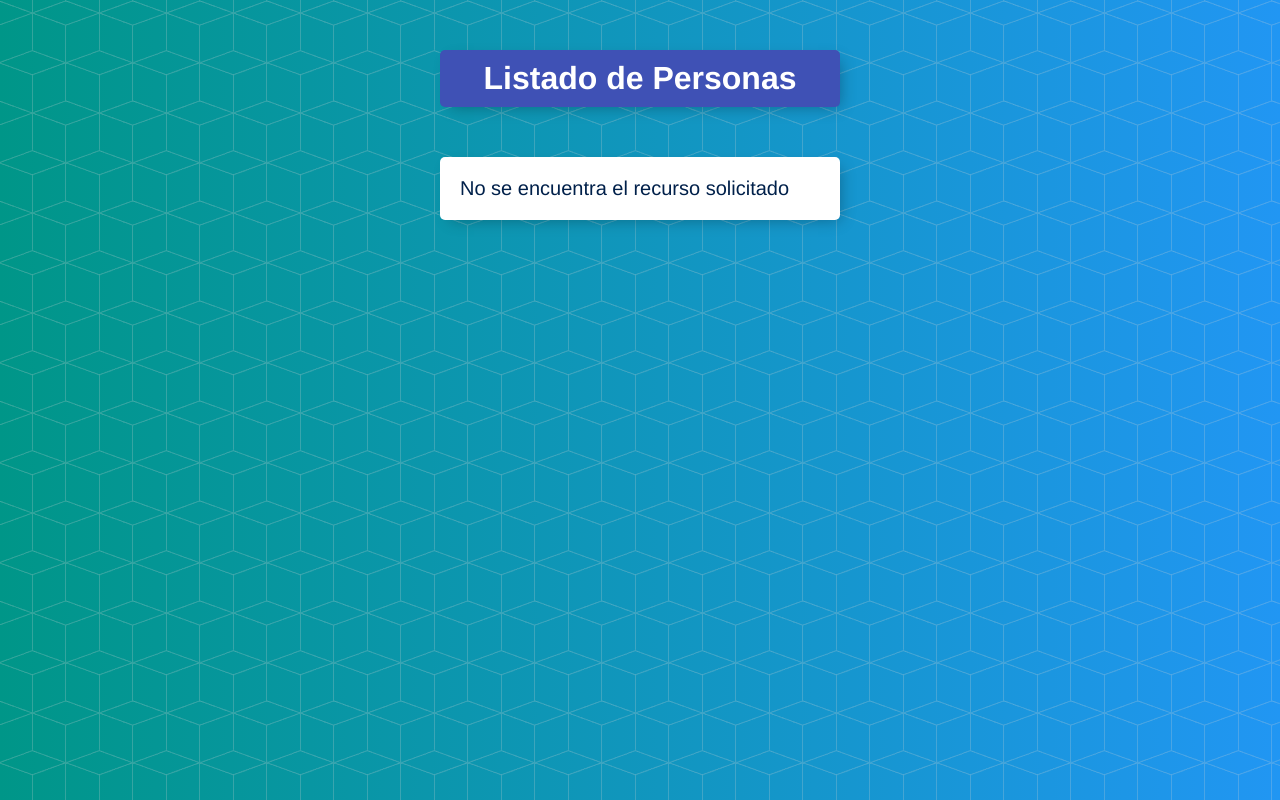
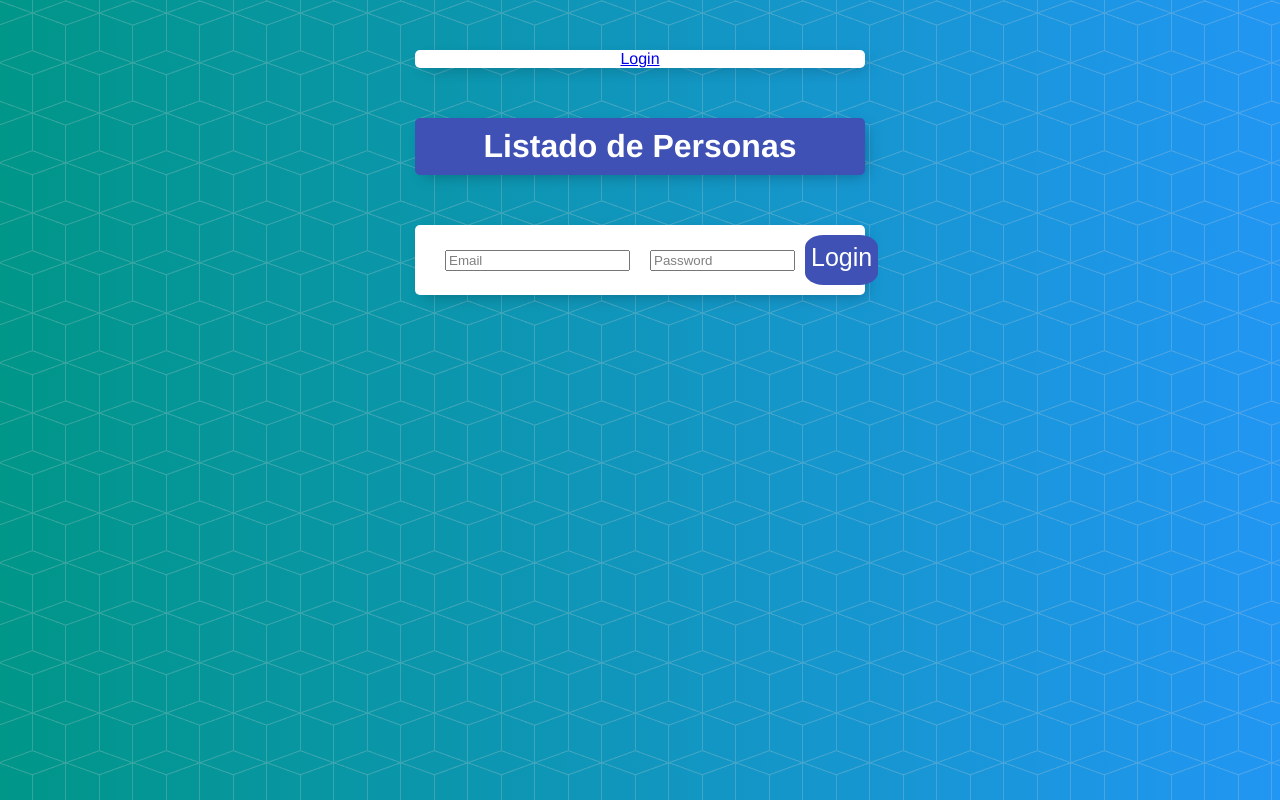
Before and after one commit to diego-leguizamon/listadoPersonas, an Angular app: page /login in a window 1280 px wide. Shown: the top 800 px of the page. Built offline with nearby package versions, Linux system fonts and the light colour scheme.

Commit message:
13-03 lo ultimo

```diff
--- a/package.json
+++ b/package.json
@@ -14,11 +14,13 @@
     "@angular/common": "^15.0.0",
     "@angular/compiler": "^15.0.0",
     "@angular/core": "^15.0.0",
+    "@angular/fire": "^7.5.0",
     "@angular/forms": "^15.0.0",
     "@angular/platform-browser": "^15.0.0",
     "@angular/platform-browser-dynamic": "^15.0.0",
     "@angular/router": "^15.0.0",
     "bootstrap": "^5.2.3",
+    "firebase": "^9.17.2",
     "jquery": "^3.6.3",
     "popper.js": "^1.16.1",
     "rxjs": "~7.5.0",
--- a/src/app/app.component.html
+++ b/src/app/app.component.html
@@ -1,3 +1,9 @@
+<div *ngIf="!isAutenticado()" class="box centrado">
+  <a routerLink="/login">Login</a>
+</div>
+<div *ngIf="isAutenticado()" class="box centrado">
+  <a style="cursor: pointer" (click)="salir()">Salir</a>
+</div>
 <div class="box" id="heading">
     <h1>{{ titulo }}</h1>
 </div>
--- a/src/app/app.component.ts
+++ b/src/app/app.component.ts
@@ -1,15 +1,30 @@
 import { Component, OnInit } from '@angular/core';
-import { Persona } from './personna.model';
-import Swal from 'sweetalert2';
-import { LoggingService } from './LoggingService.service';
+import firebase from "firebase/compat/app";
+import { LoginService } from './login/login.service';
+
 
 @Component({
   selector: 'app-root',
   templateUrl: './app.component.html',
   styleUrls: ['./app.component.css']
 })
-export class AppComponent{
+export class AppComponent implements OnInit{
   titulo = 'Listado de Personas';
+
+  constructor(private loginservice: LoginService){}
+
+  ngOnInit(): void{
+    firebase.initializeApp({
+      apiKey: "AIzaSyDNQ6lQByvmE8NEgW64zbAB_CdJdsYOn74",
+      authDomain: "listado-personas-be4e4.firebaseapp.com",
+    });
+  }
+  isAutenticado(){
+    return this.loginservice.isAutenticado();
+  }
+  salir(){
+    this.loginservice.logout();
+  }
 
   //como usamos servicios para agregar las personas, no escuchamos mas los eventos y desde
   //formulario.ts se va a encargar de agregar todo
--- a/src/app/data.services.ts
+++ b/src/app/data.services.ts
@@ -1,5 +1,6 @@
 import { HttpClient} from '@angular/common/http'
 import { Injectable } from '@angular/core';
+import { LoginService } from './login/login.service';
 import { Persona } from './personna.model';
 
 @Injectable()
@@ -7,17 +8,20 @@ export class DataServices{
     //este servicio se encarga  de comunicarse con la base de datos usando
     //un metodo de inyeccion con otro servicio, httpClient
 
-    constructor(private httpClient: HttpClient){}
+    constructor(private httpClient: HttpClient,
+                private loginservice: LoginService){}
 
 
     //cargar personas
     cargarPersonas(){
-        return this.httpClient.get('https://listado-personas-be4e4-default-rtdb.firebaseio.com/datos.json');
+        const token = this.loginservice.geIdToken();
+        return this.httpClient.get('https://listado-personas-be4e4-default-rtdb.firebaseio.com/datos.json?auth='+token);
 
     }
     //guradar personas
     guardarPersonas(personas: Persona[]){
-        this.httpClient.put('https://listado-personas-be4e4-default-rtdb.firebaseio.com/datos.json',personas)
+        const token = this.loginservice.geIdToken();
+        this.httpClient.put('https://listado-personas-be4e4-default-rtdb.firebaseio.com/datos.json?auth='+token,personas)
         .subscribe(
             response => console.log("resultado de guardar Personas"+ response),
             error => console.log("Error al guardar personas: ", error)
@@ -26,8 +30,9 @@ export class DataServices{
 
     //modificar personas
     modificarPersona(index: number, persona:Persona){
+        const token = this.loginservice.geIdToken();
         let url: string;
-        url = 'https://listado-personas-be4e4-default-rtdb.firebaseio.com/datos/'+index +'.json';
+        url = 'https://listado-personas-be4e4-default-rtdb.firebaseio.com/datos/'+index +'.json?auth='+token;
         this.httpClient.put(url, persona)
         .subscribe(
             response => console.log("resultado de modificar Persona"+ response)
@@ -38,8 +43,9 @@ export class DataServices{
 
     //borrar personas
     borrarPersona(index: number){
+        const token = this.loginservice.geIdToken();
         let url: string;
-        url = 'https://listado-personas-be4e4-default-rtdb.firebaseio.com/datos/'+index +'.json';
+        url = 'https://listado-personas-be4e4-default-rtdb.firebaseio.com/datos/'+index +'.json?auth='+token;
         this.httpClient.delete(url)
         .subscribe(
             response => console.log("Registro Borrado" + response),
--- /dev/null
+++ b/src/app/login/login.component.html
@@ -0,0 +1,13 @@
+<div class="box">
+    <form class="item" #f="ngForm" (ngSubmit)="f.form.valid && login(f)">
+        <div class="inputLogin">
+            <input type="email" name="email" placeholder="Email" ngModel required size="20">
+        </div>
+        <div class="inputLogin">
+            <input type="password" name="password" placeholder="Password" ngModel required size="15">
+        </div>
+        <div>
+            <button type="submit" class="loginbutton">Login</button>
+        </div>
+    </form>
+</div>
--- /dev/null
+++ b/src/app/login/login.component.ts
@@ -0,0 +1,19 @@
+import { Component } from '@angular/core';
+import { NgForm } from '@angular/forms';
+import { LoginService } from './login.service';
+
+@Component({
+  selector: 'app-login',
+  templateUrl: './login.component.html',
+  styleUrls: ['./login.component.css']
+})
+export class LoginComponent {
+
+  constructor(private loginservice: LoginService){}
+
+  login(form: NgForm){
+    const email = form.value.email;
+    const password = form.value.password;
+    this.loginservice.login(email,password)
+  }
+}
--- /dev/null
+++ b/src/app/login/login.service.ts
@@ -0,0 +1,43 @@
+import { Injectable } from '@angular/core';
+import { Router } from '@angular/router';
+import firebase from 'firebase/compat/app';
+import 'firebase/compat/auth';
+
+@Injectable()
+export class LoginService{
+
+    token: string;
+
+    constructor(private router: Router){}
+
+    login(email: string, password: string){
+        firebase.auth().signInWithEmailAndPassword(email,password).
+        then(
+            response => {
+                firebase.auth().currentUser?.getIdToken().then(
+                    token =>{
+                        console.log(token);
+                        this.token = token;
+                        this.router.navigate(['/']);
+                    }
+                )
+            }
+        )
+    }
+
+    geIdToken(){
+        return this.token;
+    }
+
+    isAutenticado(){
+        return this.token != null;
+    }
+
+    logout(){
+        firebase.auth().signOut().then( ()=>{
+            this.token = '';
+            this.router.navigate(['login'])}).
+                catch( error => console.log("Error de Logout",error));
+    }
+
+}
--- a/src/styles.css
+++ b/src/styles.css
@@ -14,7 +14,7 @@ html {
   }
 
   .box {
-    max-width: 400px;
+    max-width: 450px;
     margin: 50px auto;
     background: white;
     border-radius: 5px;
@@ -40,6 +40,9 @@ html {
 
   input[type="checkbox"] {
     margin: 20px;
+  }
+  .centrado{
+    text-align: center;
   }
 
   p {
@@ -98,3 +101,19 @@ html {
     color: grey;
     opacity: 1;
   }
+
+  .loginbutton {
+    min-height: 50px;
+    width: fit-content;
+    border-radius: 25%;
+    border-color: transparent;
+    background-color: #3F51B5;
+    color: #fff;
+    font-size: 25px;
+    padding-bottom: 6px;
+    border-width: 0;
+  }
+
+  .inputLogin{
+    padding: 0 10px;
+  }
```
Also changed, not shown: src/app/app-routing.module.ts (+10 -1 lines), src/app/app.module.ts (+5 -2 lines), src/app/login/login.component.css (added), 1 other file (tests, documents, lock files or other folders).
